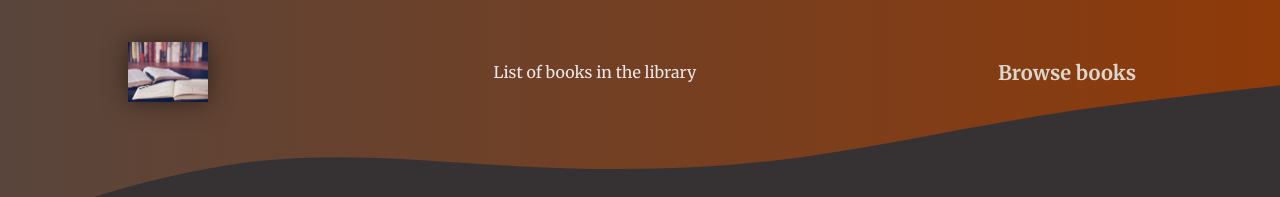
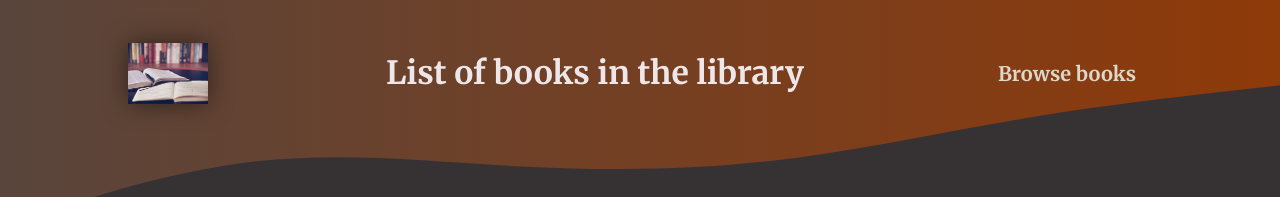
Before and after one commit to charankurapati8/BookShelf, a Next.js app: page /Book in a window 1280 px wide. Shown: the top 197 px of the page. Built offline with nearby package versions, Linux system fonts and the light colour scheme; no server answers; the database is empty.

Commit message:
updated in main-headerpage with <h1> tag to the list of books

```diff
--- a/component/main-header/main-header.js
+++ b/component/main-header/main-header.js
@@ -11,7 +11,7 @@ export default function Mainheader(){
             <Link className={classes.logo}  href={"/"}>
                 <img  src={logoimga.src} alt="library"/>
     </Link>
-List of books in the library
+ <h1>List of books in the library</h1>
             <nav className={classes.nav}>
                 <ul>
                     <li>
```
